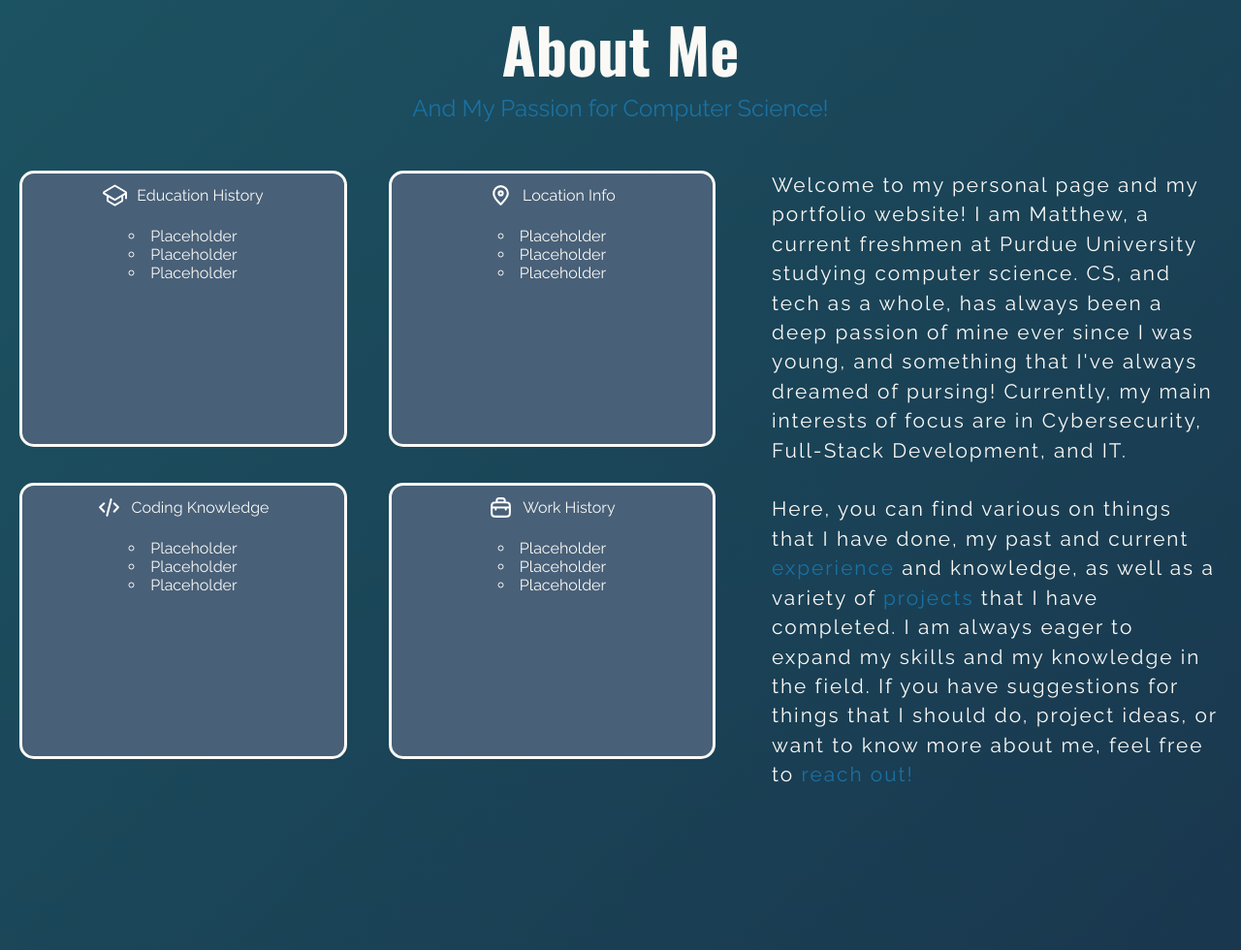
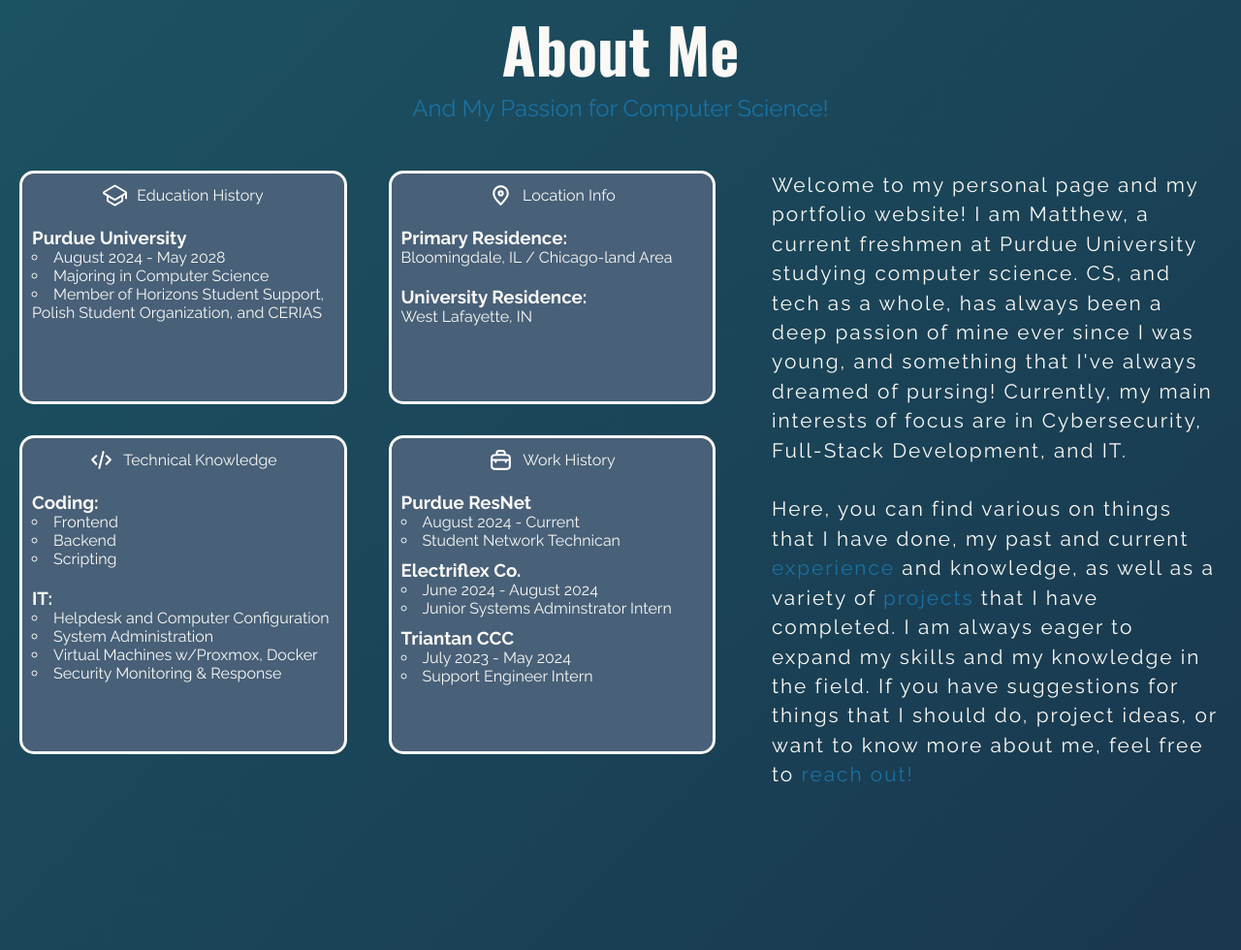
Before and after one commit to MatGalej/personal-site, a plain HTML site: page pages/index.html in a window 1280 px wide. Shown: the part 873-1853 px from the top of the page at 97% size. Drawn offline with Linux system fonts and the light colour scheme.

Commit message:
Finished about me section

```diff
--- a/css/styles.css
+++ b/css/styles.css
@@ -253,9 +253,10 @@ html {
     transition: 200ms linear;
     background-color: var(--accent2);
     font-family: "Raleway", sans-serif;
-    text-align: center;
+    text-align: left;
     padding: 10px;
     margin-bottom: 0;
+    color: var(--offwhite);
 }
 
 .box:hover {
@@ -281,7 +282,6 @@ html {
 }
 
 .box-contents ul {
-    color: var(--offwhite);
     list-style: circle inside;
 }
 
--- a/pages/index.html
+++ b/pages/index.html
@@ -64,11 +64,14 @@
                         </div>
 
                         <div class="box-contents">
+                            <h3>Purdue University</h3>
                             <ul>
-                                <li>Placeholder</li>
-                                <li>Placeholder</li>
-                                <li>Placeholder</li>
+                                <li>August 2024 - May 2028</li>
+                                <li>Majoring in Computer Science</li>
+                                <li>Member of Horizons Student Support, Polish Student Organization,
+                                and CERIAS</li>
                             </ul>
+
                         </div>
                     </div>
                     <div class="box">
@@ -78,24 +81,31 @@
                         </div>
 
                         <div class="box-contents">
-                            <ul>
-                                <li>Placeholder</li>
-                                <li>Placeholder</li>
-                                <li>Placeholder</li>
-                            </ul>
+                            <h3>Primary Residence:</h3>
+                            <p>Bloomingdale, IL / Chicago-land Area</p>
+                            <h3 style="margin-top: 20px">University Residence:</h3>
+                            <p>West Lafayette, IN</p>
                         </div>
                     </div>
                     <div class="box">
                         <div class="box-top-header">
                             <img class="box-icon" src="../assets/coding-icon.svg" alt="coding icon"/>
-                            <p>Coding Knowledge</p>
+                            <p>Technical Knowledge</p>
                         </div>
 
                         <div class="box-contents">
+                            <h3>Coding:</h3>
                             <ul>
-                                <li>Placeholder</li>
-                                <li>Placeholder</li>
-                                <li>Placeholder</li>
+                                <li>Frontend</li>
+                                <li>Backend</li>
+                                <li>Scripting</li>
+                            </ul>
+                            <h3 style="margin-top: 20px">IT:</h3>
+                            <ul>
+                                <li>Helpdesk and Computer Configuration</li>
+                                <li>System Administration</li>
+                                <li>Virtual Machines w/Proxmox, Docker</li>
+                                <li>Security Monitoring & Response</li>
                             </ul>
                         </div>
                     </div>
@@ -106,10 +116,22 @@
                         </div>
 
                         <div class="box-contents">
+                            <h3>Purdue ResNet</h3>
+                            <ul style="margin-bottom: 10px">
+                                <li>August 2024 - Current</li>
+                                <li>Student Network Technican</li>
+                            </ul>
+
+                            <h3>Electriflex Co.</h3>
+                            <ul style="margin-bottom: 10px">
+                                <li>June 2024 - August 2024</li>
+                                <li>Junior Systems Adminstrator Intern</li>
+                            </ul>
+
+                            <h3>Triantan CCC</h3>
                             <ul>
-                                <li>Placeholder</li>
-                                <li>Placeholder</li>
-                                <li>Placeholder</li>
+                                <li>July 2023 - May 2024</li>
+                                <li>Support Engineer Intern</li>
                             </ul>
                         </div>
                     </div>
```
